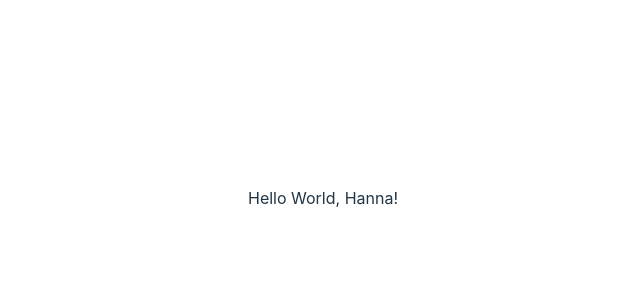
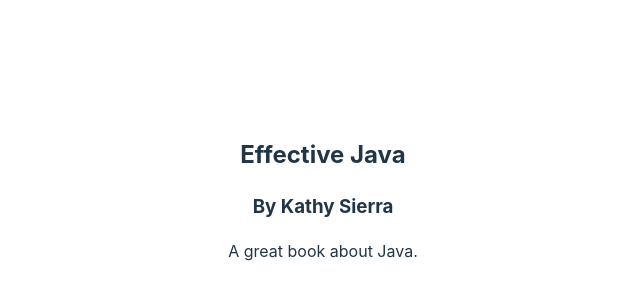
Before and after one commit to pdichone/react-beginners-course, a React (Vite) app: page / in a window 1280 px wide. Shown: the part 202-502 px from the top of the page, without its empty margins (317-957 px from the left). Built offline with nearby package versions, Linux system fonts and the light colour scheme.

Commit message:
refactor Book component to use props

```diff
--- a/src/App.jsx
+++ b/src/App.jsx
@@ -2,17 +2,25 @@
 import './App.css';
 
 function App() {
+  const bookName = 'Effective Java';
+  const author = 'Kathy Sierra';
+  const description = 'A great book about Java.';
+
   return (
     <div className="App">
-      <HelloWorld />
+      <Book title={bookName} author={author} description={description} />
     </div>
   );
 }
-
 export default App;
 
-// Next:: Create a book list component
-// then:: show all the books on a ul>li
-function HelloWorld() {
-  return <p>Hello World, Hanna!</p>;
+function Book(props) {
+  console.log(props);
+  return (
+    <div>
+      <h2>{props.title}</h2>
+      <h3>By {props.author}</h3>
+      <p>{props.description}</p>
+    </div>
+  );
 }
```
